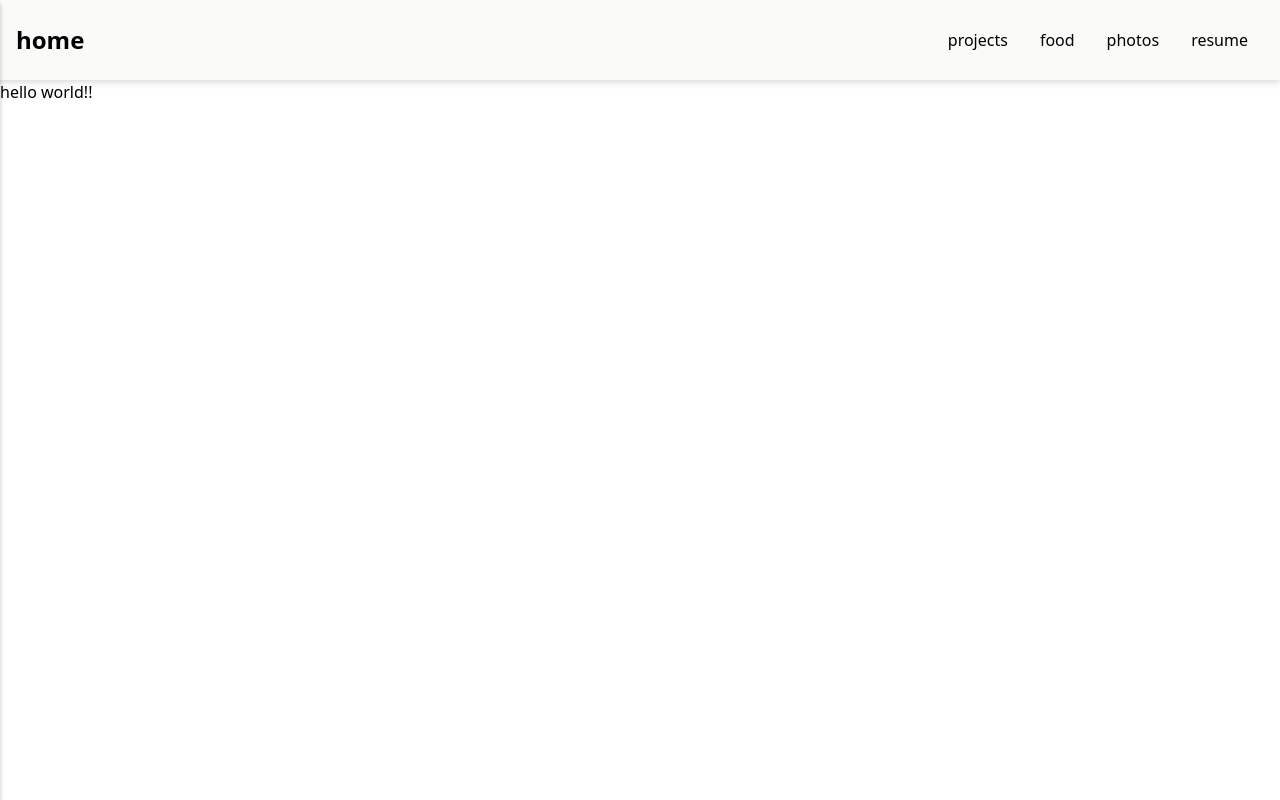
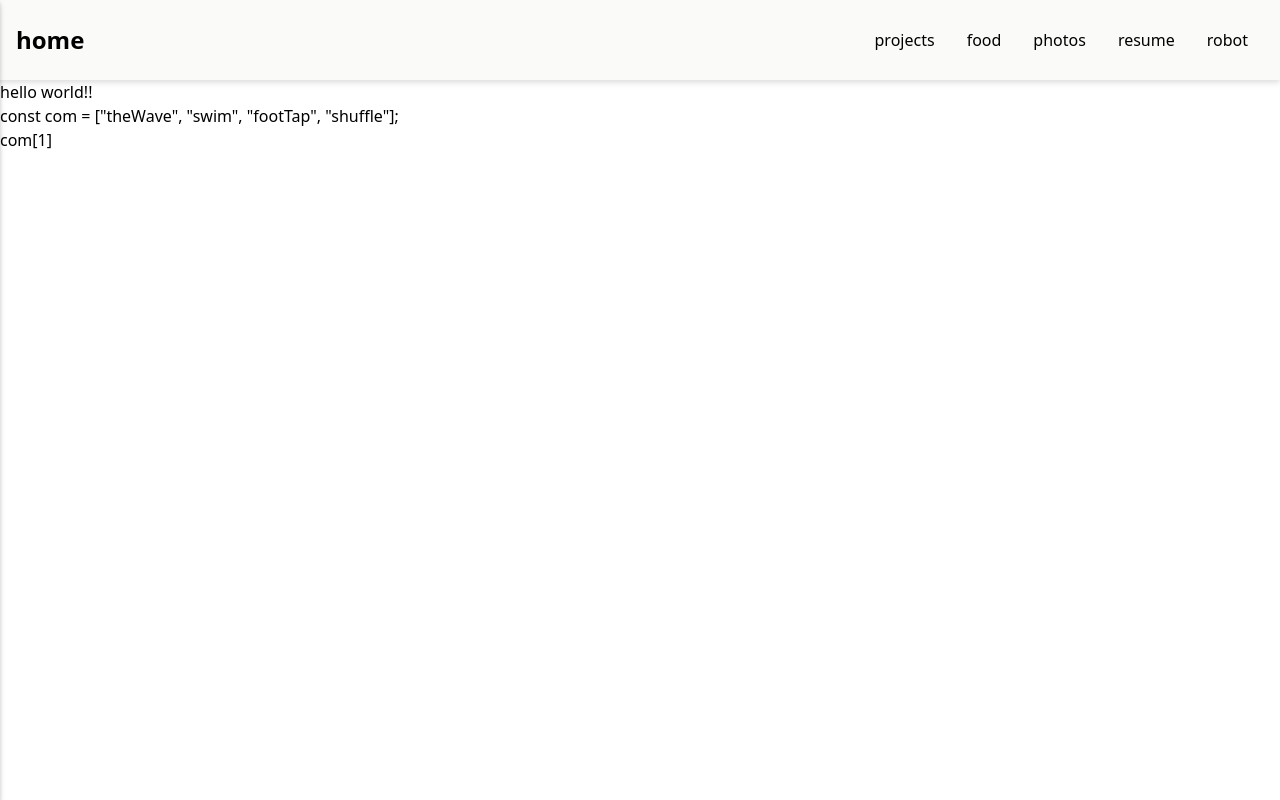
Before and after one commit to maggieguu/maggieguu.github.io, a Next.js app: page /robot in a window 1280 px wide. Built offline with nearby package versions, Linux system fonts and the light colour scheme.

Commit message:
navbar change

```diff
--- a/components/navbar.tsx
+++ b/components/navbar.tsx
@@ -114,6 +114,7 @@ export default function Navbar() {
           <NavLink to="/food">food</NavLink>
           <NavLink to="/photos">photos</NavLink>
           <NavLink to="/resume">resume</NavLink>
+          <NavLink to="/robot">robot</NavLink>
           {/* <a href="../public/resume.pdf" target="_blank" className="mx-4">
             resume
           </a> */}
--- a/pages/robot.tsx
+++ b/pages/robot.tsx
@@ -14,6 +14,13 @@ export default function Home() {
       <main>
         <Navbar />
             <h1> hello world!!</h1>
+            const com = ["theWave", "swim", "footTap", "shuffle"];
+            <h1>com[1]</h1>
+
+            {/* const timer = setTimeout(() => {
+                <h1> com.map((com) => (<h2>{com}</h2>))}
+                </h1>
+            } */}
       </main>
     </>
   );
```
